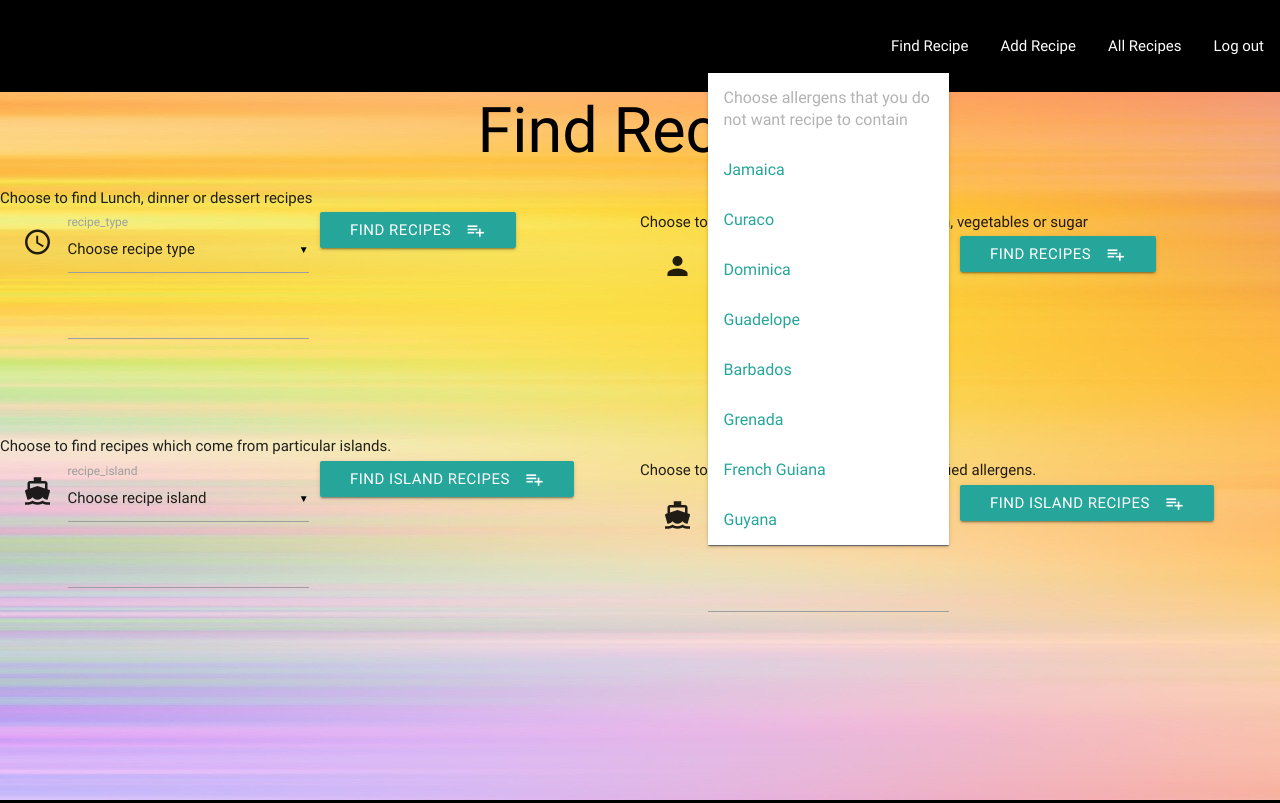
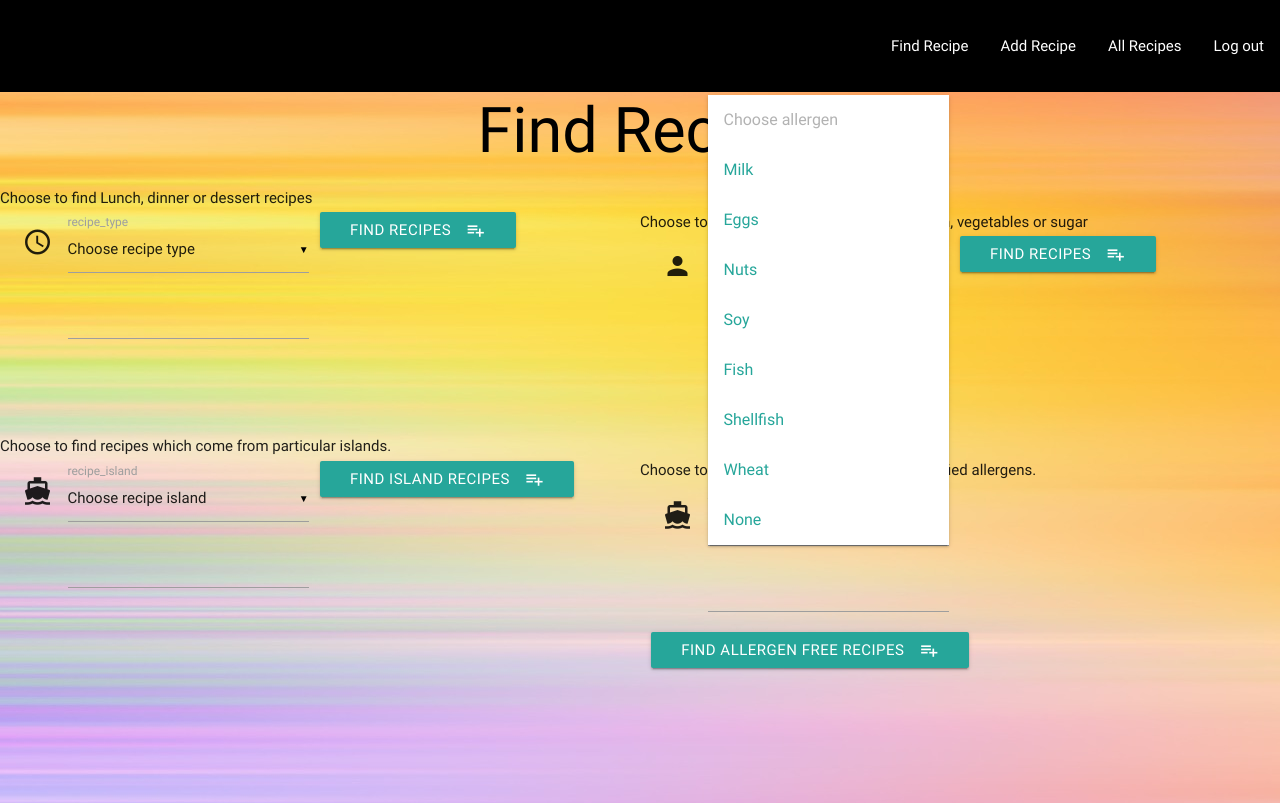
Before and after one commit to debbiect246/recipe-app, a Flask app: page /findrecipe in a window 1280 px wide, after a click on "Choose allergen". Run offline with Flask 2, Linux system fonts and the light colour scheme; some libraries are stand-ins or nearby versions.

Commit message:
allergen query form completed

```diff
--- a/templates/findrecipe.html
+++ b/templates/findrecipe.html
@@ -115,25 +115,27 @@
             <div class="input-field col s6">
                 <i class="material-icons prefix">directions_boat</i>
 
-                    <select id="allergens" name="allergens">
-                        <option value="" disabled selected>Choose allergens that you do not want recipe to contain</option>
-                        <option value="Jamaica">Jamaica</option>
-                        <option value="Curaco">Curaco</option>
-                        <option value="Dominica">Dominica</option>
-                        <option value="Guadelope">Guadelope</option>
-                        <option value="Barbados">Barbados</option>
-                        <option value="Grenada">Grenada</option>
-                        <option value="French Guiana">French Guiana</option>
-                        <option value="Guyana">Guyana</option>
-                    </select>
+                     <select id="allergens" name="allergens">
+                    <option value="" disabled selected>Choose allergen</option>
+                    <option value="milk">Milk</option>
+                    <option value="eggs">Eggs</option>
+                    <option value="nuts">Nuts</option>
+                    <option value="soy">Soy</option>
+                    <option value="fish">Fish</option>
+                    <option value="shellfish">Shellfish</option>
+                    <option value="wheat">Wheat</option>
+                    <option value="none">None</option>
+                </select>
+
+                <label for="allergens">Allergens</label>
 
                         <label>recipe_island</label>
-                <input id="recipe_island" name="recipe_island" type="text">
+                <input id="allergens" name="allergens" type="text">
 
             </div>
 
     <div class="row">
-            <button class="btn waves-effect waves-light" type="submit" name="action">Find island recipes
+            <button class="btn waves-effect waves-light" type="submit" name="action">Find allergen free recipes
                 <i class="material-icons right">playlist_add</i>
              </button>
     </div>
```
